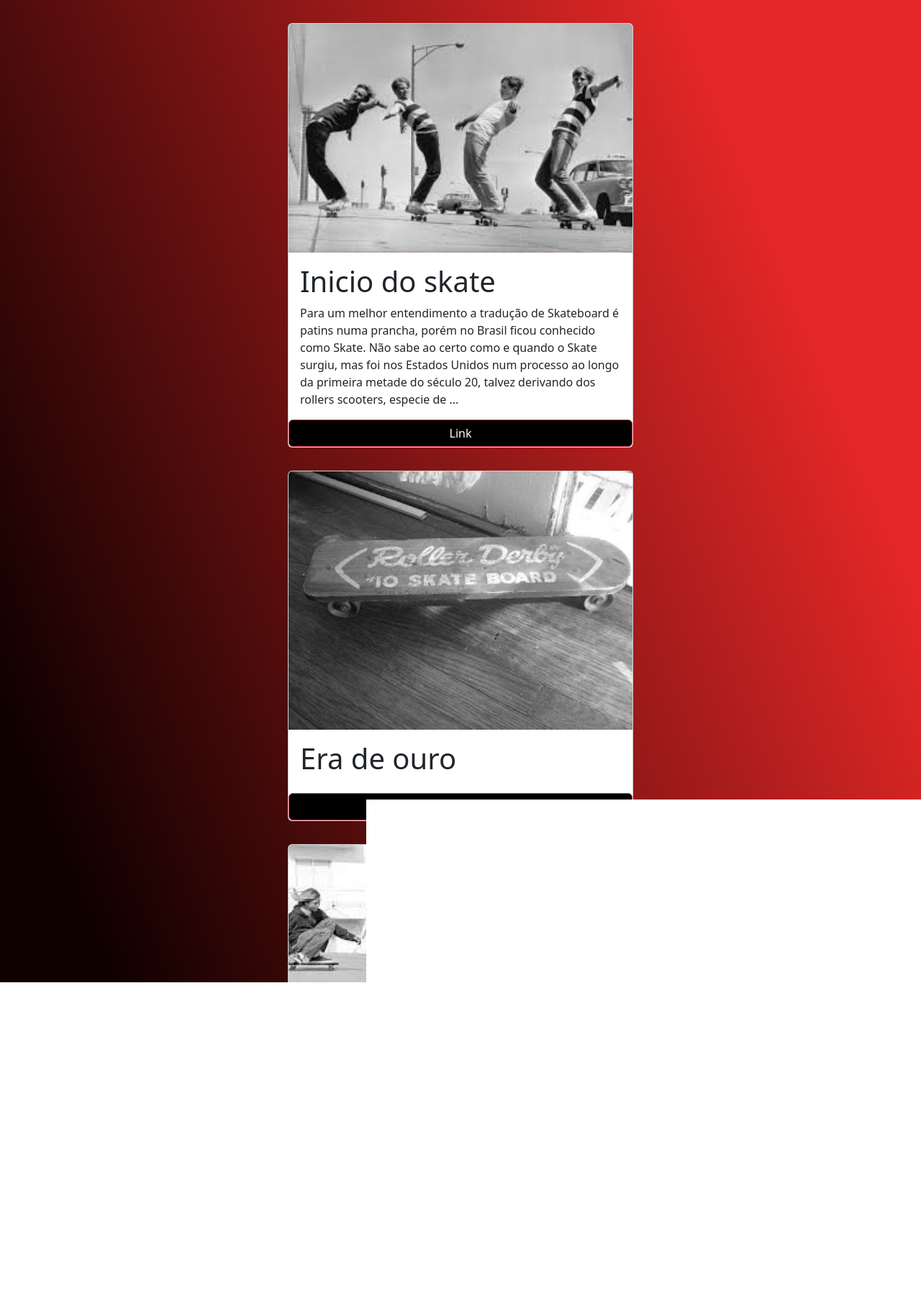
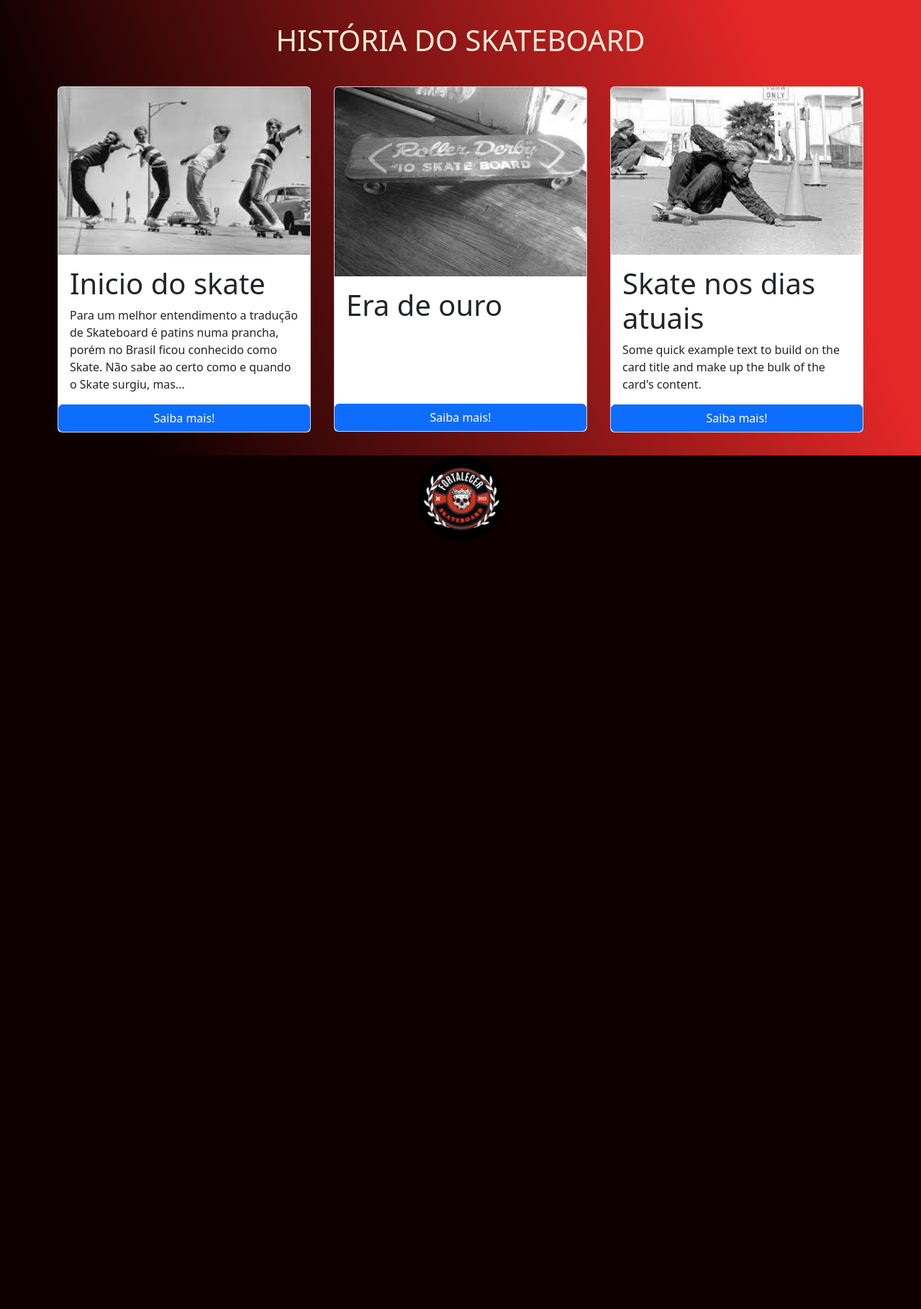
Before and after one commit to vinicius123henrique321/projeto_fortalecer, a Flask app: page /sobre in a window 1280 px wide. Shown: the part 160-1979 px from the top of the page at 72% size. After the commit the page ends 913 px from the top, so only its background shows below. Run offline with Flask 2, Linux system fonts and the light colour scheme; some web fonts are replaced.

Commit message:
conteúdo up

```diff
--- a/static/css/style.css
+++ b/static/css/style.css
@@ -73,7 +73,7 @@
     src: url(https://fonts.gstatic.com/s/righteous/v13/1cXxaUPXBpj2rGoU7C9WhnGFucE.woff2) format('woff2');
     unicode-range: U+0100-024F, U+0259, U+1E00-1EFF, U+2020, U+20çA0-20AB, U+20AD-20CF, U+2113, U+2C60-2C7F, U+A720-A7FF;
     color: beige;
-    font-size: 800%;
+    font-size: 6rem;
 }
 
 .conteudo-principal-escrito-subtitulo{
@@ -178,6 +178,9 @@
 .cards{
     display: flex;
     justify-content: center;
-    flex-direction: column;
+    flex-direction: row;
     align-items: center;
+    gap: 2rem;
+    margin-left: 1rem;
+    margin-right: 1rem;
 }
--- a/templates/sobre.html
+++ b/templates/sobre.html
@@ -19,36 +19,106 @@
     </header>
 
     <main>
+        <h1 class="h1" style=
+        "display: flex;
+        flex-direction: column;
+        align-items: center;
+        color:antiquewhite;
+        margin-top: 2rem"
+        >HISTÓRIA DO SKATEBOARD</h1>
 
         <div class="cards">
 
-          <div class="card" style="width: 30rem; margin-top: 2rem;">
+          <div class="card" style="width: 22rem; margin-top: 2rem; min-height: 30rem;">
             <img src="{{url_for('static', filename='arte/skti3.png')}}" class="card-img-top" alt="...">
             <div class="card-body">
               <h1>Inicio do skate</h1>
               <p class="card-text">Para um melhor entendimento a tradução de Skateboard é patins numa prancha, porém no Brasil ficou conhecido como Skate.
 
-                Não sabe ao certo como e quando o Skate surgiu, mas foi nos Estados Unidos num processo ao longo da primeira metade do século 20, talvez derivando dos rollers scooters, especie de ...</p>
+                Não sabe ao certo como e quando o Skate surgiu, mas...</p>
             </div>
-            <a class="btn btn-danger" style="background-color: black;" href="#" role="button">Link</a>
+            <!-- Button trigger modal -->
+            <button type="button" class="btn btn-primary" data-bs-toggle="modal" data-bs-target="#exampleModal">
+                Saiba mais!
+            </button>
+
+            <!-- Modal -->
+            <div class="modal fade" id="exampleModal" tabindex="-1" aria-labelledby="exampleModalLabel" aria-hidden="true">
+                <div class="modal-dialog">
+                <div class="modal-content">
+                    <div class="modal-header">
+                    <h1 class="modal-title fs-5" id="exampleModalLabel">Inicio do skate</h1>
+                    <button type="button" class="btn-close" data-bs-dismiss="modal" aria-label="Close"></button>
+                    </div>
+                    <div class="modal-body">
+                    ...
+                    </div>
+                    <div class="modal-footer">
+                    <button type="button" class="btn btn-secondary" data-bs-dismiss="modal">Fechar</button>
+                    </div>
+                </div>
+                </div>
+            </div>
           </div>
 
-          <div class="card" style="width: 30rem; margin-top: 2rem;">
+          <div class="card" style="width: 22rem; margin-top: 2rem; min-height: 30rem;">
             <img src="{{url_for('static', filename='arte/skti.png')}}" class="card-img-top" alt="...">
             <div class="card-body">
               <h1>Era de ouro</h1>
               <p class="card-text"></p>
             </div>
-            <a class="btn btn-danger" style="background-color: black;" href="#" role="button">Link</a>
+            <!-- Button trigger modal -->
+            <button type="button" class="btn btn-primary" data-bs-toggle="modal" data-bs-target="#exampleModal">
+                Saiba mais!
+            </button>
+
+            <!-- Modal -->
+            <div class="modal fade" id="exampleModal" tabindex="-1" aria-labelledby="exampleModalLabel" aria-hidden="true">
+                <div class="modal-dialog">
+                <div class="modal-content">
+                    <div class="modal-header">
+                    <h1 class="modal-title fs-5" id="exampleModalLabel">Era de ouro</h1>
+                    <button type="button" class="btn-close" data-bs-dismiss="modal" aria-label="Close"></button>
+                    </div>
+                    <div class="modal-body">
+                    ...
+                    </div>
+                    <div class="modal-footer">
+                    <button type="button" class="btn btn-secondary" data-bs-dismiss="modal">Fechar</button>
+                    </div>
+                </div>
+                </div>
+            </div>
           </div>
 
-          <div class="card" style="width: 30rem; margin-top: 2rem;">
+          <div class="card" style="width: 22rem; margin-top: 2rem; min-height: 30rem;">
             <img src="{{url_for('static', filename='arte/skti2.jpeg')}}" class="card-img-top" alt="...">
             <div class="card-body">
               <h1>Skate nos dias atuais</h1>
               <p class="card-text">Some quick example text to build on the card title and make up the bulk of the card's content.</p>
             </div>
-            <a class="btn btn-danger" style="background-color: black;" href="#" role="button">Link</a>
+            <!-- Button trigger modal -->
+            <button type="button" class="btn btn-primary" data-bs-toggle="modal" data-bs-target="#exampleModal">
+                Saiba mais!
+            </button>
+
+            <!-- Modal -->
+            <div class="modal fade" id="exampleModal" tabindex="-1" aria-labelledby="exampleModalLabel" aria-hidden="true">
+                <div class="modal-dialog">
+                <div class="modal-content">
+                    <div class="modal-header">
+                    <h1 class="modal-title fs-5" id="exampleModalLabel">Skate nos dias atuais</h1>
+                    <button type="button" class="btn-close" data-bs-dismiss="modal" aria-label="Close"></button>
+                    </div>
+                    <div class="modal-body">
+                    ...
+                    </div>
+                    <div class="modal-footer">
+                    <button type="button" class="btn btn-secondary" data-bs-dismiss="modal">Fechar</button>
+                    </div>
+                </div>
+                </div>
+            </div>
           </div>
 
         </div>
@@ -59,5 +129,7 @@
         <img class="footer-img" src="{{url_for('static', filename='arte/logo fortalecer.jpg')}}" alt="logofooter">
     </footer>
 
+    <script src="https://cdn.jsdelivr.net/npm/bootstrap@5.2.2/dist/js/bootstrap.min.js" integrity="sha384-IDwe1+LCz02ROU9k972gdyvl+AESN10+x7tBKgc9I5HFtuNz0wWnPclzo6p9vxnk" crossorigin="anonymous"></script>
+
 </body>
 </html>
```
